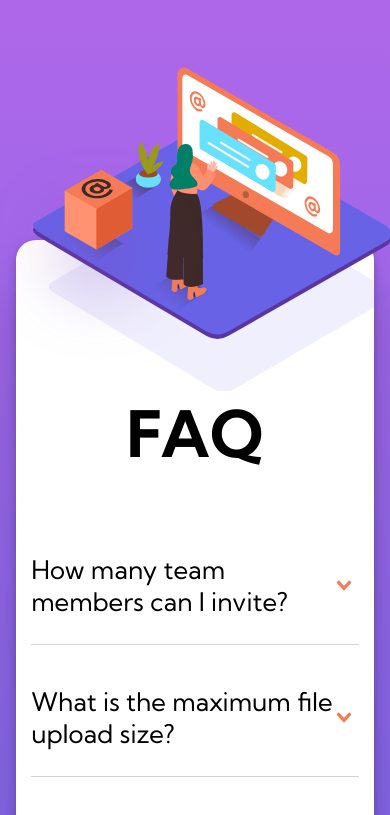
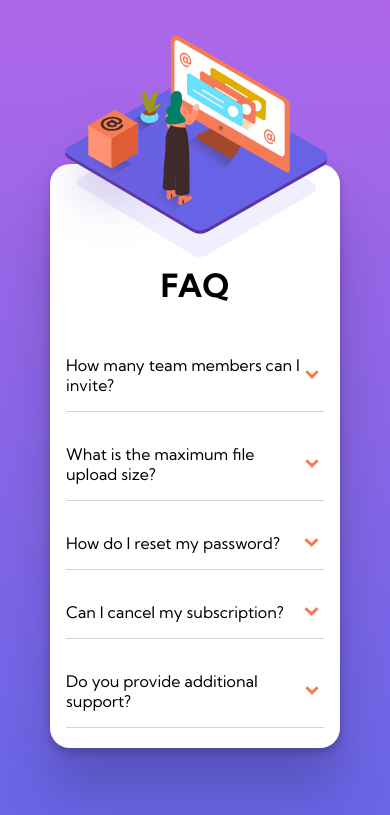
Before and after one commit to marvelousveronika/FAQcard, a plain HTML site: page index.html in a window 390 px wide. Shown: the top 815 px of the page. Drawn offline with Linux system fonts and the light colour scheme.

Commit message:
made some changes

```diff
--- a/index.css
+++ b/index.css
@@ -85,9 +85,10 @@ h1 {
     font-size: 3rem;
 }
 
-h3 {
+.slider__p {
     font-weight: normal;
     font-size: 0.9rem;
+    display: inline-block;
 }
 
 .holder__question {
@@ -126,6 +127,11 @@ span {
     color: hsl(14, 88%, 65%);
 }
 
+.slider>img{
+    width: 15px;
+    height: 10px;
+}
+
 .off img {
     transition: .2s;
 }
@@ -134,7 +140,7 @@ span {
     display: none;
 }
 
-.on h3 {
+.on .slider__p {
     font-weight: bold;
     color: hsl(238, 29%, 16%);
 }
@@ -178,25 +184,26 @@ summary {
 @media only screen and (max-width: 1100px){
 
 .container{
-    margin: 15rem auto;
+    margin: 0 auto;
+    padding: 0 15px;
+    padding-top: 7rem;
 }
 
 .card {
      flex-direction: column;
      height: 100%;
-     margin: 1rem 2rem;
-     width: auto;
+     max-width: 500px;
      padding: 3rem;
 }
 
 .card__picks {
     overflow: visible;
     width: auto;
-    height: 24rem;
+    height: 5rem;
     display: block;
     margin: 0 auto;
-    top: -199px;
-    left: -41px;
+    top: 0;
+    left: -68px;
  }
 
 .header {
@@ -205,15 +212,15 @@ summary {
 }
 
 h1 {
-    font-size: 6rem;
+    font-size: 3rem;
 }
 
 span {
-    font-size: 2.6rem;
+    font-size: 1rem;
 }
 
-h3 {
-    font-size: 2.6rem;
+.slider__p {
+    font-size: 1rem;
 }
 
 .paragraph {
@@ -225,12 +232,8 @@ p {
     line-height: 2.8rem
 }
 
-.to-transform {
-    width: 1.5rem;
-}
-
 div img {
-    width: 1.5rem;
+    width: 1rem;
 }
 
  .card__holder {
@@ -249,21 +252,21 @@ div img {
 
  .woman-online-desktop {
     background-image: url(./images/illustration-woman-online-mobile.svg);
-    width: 60em;
-    height: 44em;
+    width: 36em;
+    height: 26.5em;
     position: relative;
-    right: 0;
-    top: 0;
+    right: -46px;
+    top: -222px;
  }
 
  .pattern {
     background-image: url(./images/bg-pattern-mobile.svg);
     position: relative;
-    height: 22.2em;
-    width: 52.2em;
+    height: 12.7em;
+    width: 29.2em;
     display: flex;
-    right: -5.7rem;
-    top: -15rem;
+    right: -6.7rem;
+    top: -22rem;
  }
 
  .illustration-box-desktop {
@@ -272,160 +275,42 @@ div img {
 
 }
 
-@media only screen and (max-width: 860px){
+@media only screen and (max-width: 550px){
 
-
-    .card {
-        margin: 21rem 5%;
+    .container{
+        padding-top: 4rem;
     }
-
-    h3 {
-        font-size: 1.8rem;
-    }
-
-    span {
-        font-size: 1.8rem;
-    }
-
     .woman-online-desktop {
-        width: auto;
-    height: 29rem;
+        width: 24.5em;
+        height: 18em;
+        position: relative;
+        right: -5px;
+        top: -174px;
     }
 
     .pattern {
-        right: -2.7rem;
+        height: 6.5rem;
+        width: 15rem;
+        display: flex;
+        right: -3rem;
+        top: -17rem;
     }
 
-    .card__picks {
-        height: 8rem;
-        top: -329px;
+    .card__picks{
+        width: auto;
+        height: 4rem;
+        display: block;
+        margin: 0 auto;
+        top: 29px;
+        left: -38px;
+    }
+    .card{
+        padding: 1rem;
+        max-width: 258px;
     }
 
-}
-
-@media only screen and (max-width: 768px){
-
-.card {
-    margin: 5rem 4%;
-    padding: 4%;
-}
-
-.card__picks {
-    height: 6rem;
-    top: -233px;
-}
-
-h1 {
-    font-size: 4rem;
-}
-
-h3,
-span {
-    font-size: 2rem;
-}
-
-.woman-online-desktop {
-    width: 30rem;
-    height: 22rem;
-}
-
-.pattern {
-    height: 14.1em;
-    width: 33.2em;
-    right: -4.7rem;
-    top: -9.3rem;
-}
-
-}
-
-@media only screen and (max-width: 425px){
-
-    .card__picks {
-        height: 6rem;
-        top: -189px;
-    }
-
-    .woman-online-desktop {
-        width: 25rem;
-        height: 18.5rem;
-    }
-
-    .pattern {
-        height: 12.1em;
-        width: 28.2em;
-        top: -7.3rem;
-        right: -3.7rem;
-    }
-
-    h3, span {
-        font-size: 1.6rem;
-    }
-
-}
-
-@media only screen and (max-width: 375px){
-
-    .woman-online-desktop {
-        width: 19rem;
-        height: 14rem;
-    }
-
-    .pattern {
-        height: 9.1em;
-        width: 21.2em;
-        display: flex;
-        right: -2.7rem;
-        top: -6.3rem;
-    }
-
-    .card__picks {
-        height: 4rem;
-        top: -9.06rem;
-        left: -1rem;
-    }
-
-
-
-}
-
-
-
-@media only screen and (max-width: 320px){
-
-    .card {
-    margin: 5rem 4%;
-    padding: 4%;
-    }
-
-    h1 {
-        font-size: 3rem;
-    }
-
-    h3 {
-        font-size: 1.3rem;
-    }
-
-    span {
-        font-size: 1.3rem;
-    }
-
-    .woman-online-desktop {
-        width: 19rem;
-        height: 14rem;
-    }
-
-    .pattern {
-        height: 9.1em;
-        width: 21.2em;
-        display: flex;
-        right: -2.7rem;
-        top: -6.3rem;
-    }
-
-    .card__picks {
-        height: 4rem;
-        top: -145px;
-        left: -2.3rem;
+    h1{
+        font-size: 2rem;
     }
 
 
--- a/index.html
+++ b/index.html
@@ -30,8 +30,8 @@
 
                   <div class="holder__question off">
                     <div class="slider">
-                      <h3>How many team members can I invite?</h3>
-                      <img class="to-transform turn" src="./images/icon-arrow-down.svg" alt="arrow">
+                      <h3 class="slider__p">How many team members can I invite?</h3>
+                      <img  src="./images/icon-arrow-down.svg" alt="arrow">
                      </div>
                     <span>
                       You can invite up to 2 additional users on the Free plan. There is no limit on
@@ -42,7 +42,7 @@
 
                   <div class="holder__question off">
                   <div class="slider">
-                    <h3>What is the maximum file upload size?</h3>
+                    <h3 class="slider__p">What is the maximum file upload size?</h3>
                     <img src="./images/icon-arrow-down.svg" alt="arrow">
                   </div>
                   <span>
@@ -53,7 +53,7 @@
 
                   <div class="holder__question off">
                   <div class="slider">
-                    <h3>How do I reset my password?</h3>
+                    <h3 class="slider__p">How do I reset my password?</h3>
                     <img src="./images/icon-arrow-down.svg" alt="arrow">
                   </div>
 
@@ -66,7 +66,7 @@
 
                   <div class="holder__question off">
                   <div class="slider">
-                    <h3>Can I cancel my subscription?</h3>
+                    <h3 class="slider__p">Can I cancel my subscription?</h3>
                     <img src="./images/icon-arrow-down.svg" alt="arrow">
                   </div>
 
@@ -79,7 +79,7 @@
 
                  <div class="holder__question off">
                   <div class="slider">
-                    <h3>Do you provide additional support?</h3>
+                    <h3 class="slider__p">Do you provide additional support?</h3>
                     <img src="./images/icon-arrow-down.svg" alt="arrow">
                  </div>
 
```
